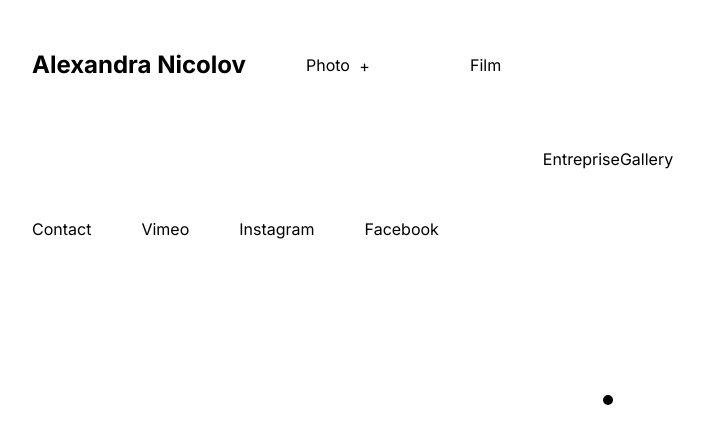
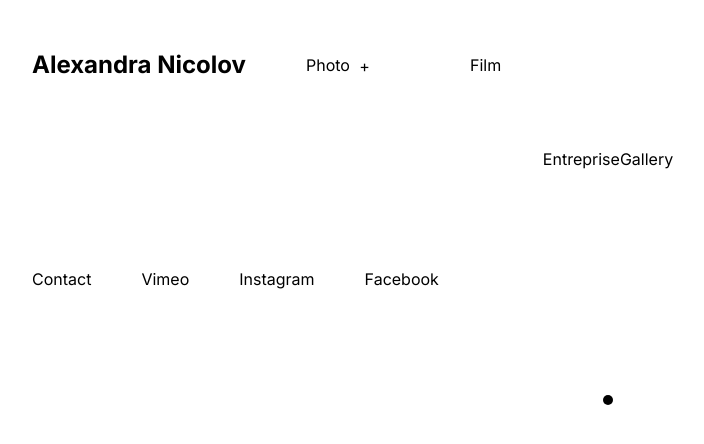
Before and after one commit to GabGo51/alexandranicolov, a React (Create React App) app: page /entreprise in a window 1280 px wide. Shown: the top 444 px of the page, without its empty margins (32-736 px from the left). Built offline with nearby package versions, Linux system fonts and the light colour scheme.

Commit message:
photo gallery structure

```diff
--- a/src/components/Footer.js
+++ b/src/components/Footer.js
@@ -22,6 +22,7 @@ const Footer = () => {
 }
 
 const Container = styled.div`
+padding: 50px 0;
 display: flex;
 width: 90%;
 
--- a/src/components/Header.js
+++ b/src/components/Header.js
@@ -15,7 +15,10 @@ const Header = () => {
   };
   return (
     <Container>
-      <h1 onClick={() => handleNavigate("/")}>Alexandra Nicolov</h1>
+      <h1 onClick={() => {
+                  setOpen(false);
+                  handleNavigate("/");
+                }}>Alexandra Nicolov</h1>
       <div>
         {open ? <p className="icon">-</p>: <p className="icon">+</p>}
         <button onClick={() => setOpen(!open)}>Photo</button>
@@ -23,8 +26,8 @@ const Header = () => {
           {open && (
             <motion.div
               className="extra"
-              initial={{ opacity: 0, y: -20 }}
-              animate={{ opacity: 1, y: 0 }}
+              initial={{  y: -20 }}
+              animate={{  y: 0 }}
               transition={{ duration: 0.2 }}
             >
               <motion.button
--- a/src/components/Home.js
+++ b/src/components/Home.js
@@ -73,7 +73,7 @@ const ScrollableDiv = styled(motion.div)`
 
 
   img {
-    height: 70vh;
+    height: 60vh;
     margin-right: 80px;
     @media (max-width: 700px) {
       height: 200px;
--- a/src/components/Photo/PhotoGallery.js
+++ b/src/components/Photo/PhotoGallery.js
@@ -1,49 +1,109 @@
-import React from 'react'
-import Header from '../Header'
-import s1 from './img/s1.jpg'
-import s2 from './img/s2.jpg'
-import s3 from './img/s3.jpg'
-import s4 from './img/s4.jpg'
-import s5 from './img/s5.jpg'
-import s6 from './img/s6.jpg'
-import s7 from './img/s7.jpg'
-import s8 from './img/s8.jpg'
-import s9 from './img/s9.jpg'
-import s10 from './img/s10.jpg'
-import styled from 'styled-components'
+import React from "react";
+import Header from "../Header";
+import s1 from "./img/s1.jpg";
+import s2 from "./img/s2.jpg";
+import s3 from "./img/s3.jpg";
+import s4 from "./img/s4.jpg";
+import s5 from "./img/s5.jpg";
+import s6 from "./img/s6.jpg";
+import s7 from "./img/s7.jpg";
+import s8 from "./img/s8.jpg";
+import s9 from "./img/s9.jpg";
+import s10 from "./img/s10.jpg";
+import styled from "styled-components";
 import { useNavigate } from "react-router-dom";
 
 const Gallery = () => {
-
   const navigate = useNavigate();
   const handleNavigate = (page) => {
     navigate(page);
     window.scrollTo({
       top: 0,
-
     });
   };
   return (
     <Container>
+      <div className="row">
+        <img className="p1" onClick={() => handleNavigate("/photo/1")} alt="intro" src={s1} />
+        <img className="p2" onClick={() => handleNavigate("/photo/2")} alt="intro" src={s2} />
+      </div>
+      <div className="row">
+        <img className="p3" onClick={() => handleNavigate("/photo/3")} alt="intro" src={s3} />
+        <img className="p4" onClick={() => handleNavigate("/photo/4")} alt="intro" src={s4} />
+      </div>
 
-    <img onClick={() => handleNavigate("/photo/1")} alt='intro' src={s1}/>
-    <img onClick={() => handleNavigate("/photo/2")} alt='intro' src={s2}/>
-    <img onClick={() => handleNavigate("/photo/3")} alt='intro' src={s3}/>
-    <img onClick={() => handleNavigate("/photo/4")} alt='intro' src={s4}/>
-    <img onClick={() => handleNavigate("/photo/5")} alt='intro' src={s5}/>
-    <img onClick={() => handleNavigate("/photo/6")} alt='intro' src={s6}/>
-    <img onClick={() => handleNavigate("/photo/7")} alt='intro' src={s7}/>
-    <img onClick={() => handleNavigate("/photo/8")} alt='intro' src={s8}/>
-    <img onClick={() => handleNavigate("/photo/9")} alt='intro' src={s9}/>
-    <img onClick={() => handleNavigate("/photo/10")} alt='intro' src={s10}/>
+      <div className="row">
+        <img className="p5" onClick={() => handleNavigate("/photo/5")} alt="intro" src={s5} />
+        <img className="p6" onClick={() => handleNavigate("/photo/6")} alt="intro" src={s6} />
+      </div>
+      <div className="row">
+        <img className="p7" onClick={() => handleNavigate("/photo/7")} alt="intro" src={s7} />
+        <img className="p8" onClick={() => handleNavigate("/photo/8")} alt="intro" src={s8} />
+      </div>
+      <div className='row'>
+        <img className="p9" onClick={() => handleNavigate("/photo/9")} alt="intro" src={s9} />
+        <img className="p10" onClick={() => handleNavigate("/photo/10")} alt="intro" src={s10} />
+      </div>
+
+
     </Container>
-  )
-}
+  );
+};
 
 const Container = styled.div`
-img{
-  height: 700px;
-}
-`
+  width: 90%;
+  img {
+    height: 700px;
+    object-fit: cover;
+    @media (max-width: 1200px) {
+      height: 500px;
+    }
+    @media (max-width: 600px) {
+      height: 250px;
+    }
+  }
 
-export default Gallery
+  .row{
+    display: flex;
+    justify-content: space-between;
+    margin-bottom: 40px;
+  }
+  .p1{
+    width: 30%;
+  }
+
+  .p2{
+    width: 65%;
+  }
+
+  .p3{
+    width: 55%;
+  }
+
+  .p4{
+    width: 40%;
+  }
+  .p5{
+    width: 30%;
+  }
+
+  .p6{
+    width: 65%;
+  }
+  .p7{
+    width: 30%;
+  }
+
+  .p8{
+    width: 65%;
+  }
+  .p9{
+    width: 30%;
+  }
+
+  .p10{
+    width: 65%;
+  }
+`;
+
+export default Gallery;
```
